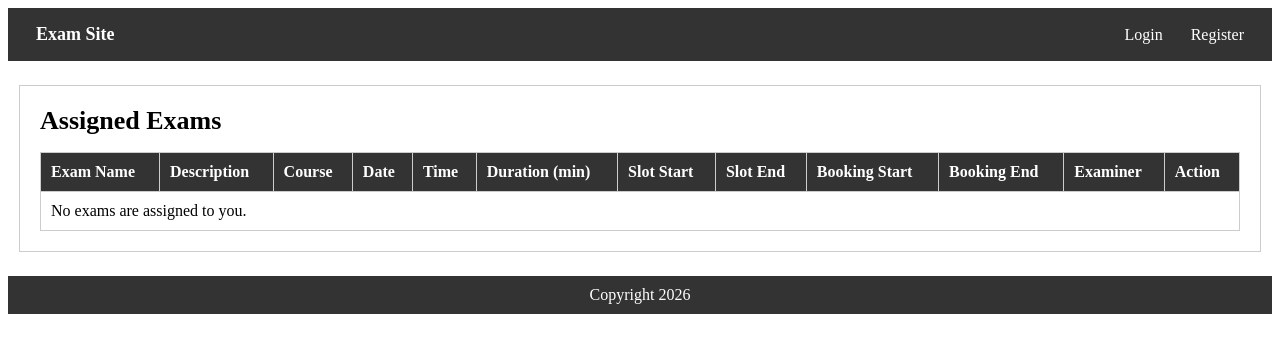
After one commit to sfdhn878y/m1, a Flask app: page /examior/see_assigned_exams in a window 1280 px wide. The commit adds this page. Shown: the top 353 px of the page. Run offline with Flask 3, Linux system fonts and the light colour scheme.

Commit message:
Show full details for exams assigned to an examiner.
Co-authored-by: Cursor <cursoragent@cursor.com>

```diff
--- a/examinor.py
+++ b/examinor.py
@@ -54,3 +54,13 @@ def edit_profile():
         db.session.commit()
         return redirect(url_for('examior.examior_dashboard'))
     return render_template('examior/edit_profile.html', profile=profile)
+
+
+
+
+@examior_blueprint.route('/see_assigned_exams',methods=['POST','GET'])
+def see_assigned_exams():
+    examior_id = session.get('user_id')
+    assigned_exams = Exam.query.filter_by(examinor_id=examior_id).all()
+    courses = {course.id: course for course in Course.query.all()}
+    return render_template('examior/see_assigned_exams.html', assigned_exams=assigned_exams, courses=courses)
--- a/templates/base.html
+++ b/templates/base.html
@@ -65,6 +65,7 @@
             <a href="/admin/manage_examinors">Manage Examinors</a>
             <a href="/admin/manage_users">Manage Users</a>
         {% elif session['role'] == 'examinor' %}
+        <a href="/examior/see_assigned_exams">See Assigned Exams</a>
             <a href="/examior/examior_dashboard">Examiner Dashboard</a>
         {% endif %}
 
--- /dev/null
+++ b/templates/examior/see_assigned_exams.html
@@ -0,0 +1,67 @@
+{% extends 'base.html' %}
+{% block content %}
+<style>
+    .box {
+        max-width: 1200px;
+        margin: 24px auto;
+        padding: 20px;
+        border: 1px solid #ccc;
+        background: #fff;
+        overflow-x: auto;
+    }
+    h1 { margin: 0 0 16px; font-size: 26px; }
+    table { width: 100%; border-collapse: collapse; }
+    th, td {
+        border: 1px solid #ccc;
+        padding: 10px;
+        text-align: left;
+        white-space: nowrap;
+    }
+    th { background: #333; color: #fff; }
+    td a { color: #333; }
+</style>
+
+<div class="box">
+    <h1>Assigned Exams</h1>
+    <table>
+        <thead>
+            <tr>
+                <th>Exam Name</th>
+                <th>Description</th>
+                <th>Course</th>
+                <th>Date</th>
+                <th>Time</th>
+                <th>Duration (min)</th>
+                <th>Slot Start</th>
+                <th>Slot End</th>
+                <th>Booking Start</th>
+                <th>Booking End</th>
+                <th>Examiner</th>
+                <th>Action</th>
+            </tr>
+        </thead>
+        <tbody>
+            {% for exam in assigned_exams %}
+            <tr>
+                <td>{{ exam.exam_name }}</td>
+                <td>{{ exam.exam_description }}</td>
+                <td>{{ courses[exam.coures_id].coures_name if courses.get(exam.coures_id) else exam.coures_id }}</td>
+                <td>{{ exam.exam_date }}</td>
+                <td>{{ exam.exam_time }}</td>
+                <td>{{ exam.exam_duration }}</td>
+                <td>{{ exam.slot_start_time }}</td>
+                <td>{{ exam.slot_end_time }}</td>
+                <td>{{ exam.booking_start_time }}</td>
+                <td>{{ exam.booking_end_time }}</td>
+                <td>{{ exam.examinor_name }}</td>
+                <td><a href="/examior/provide_slot/{{ exam.id }}">Provide Slot</a></td>
+            </tr>
+            {% else %}
+            <tr>
+                <td colspan="12">No exams are assigned to you.</td>
+            </tr>
+            {% endfor %}
+        </tbody>
+    </table>
+</div>
+{% endblock %}
```
